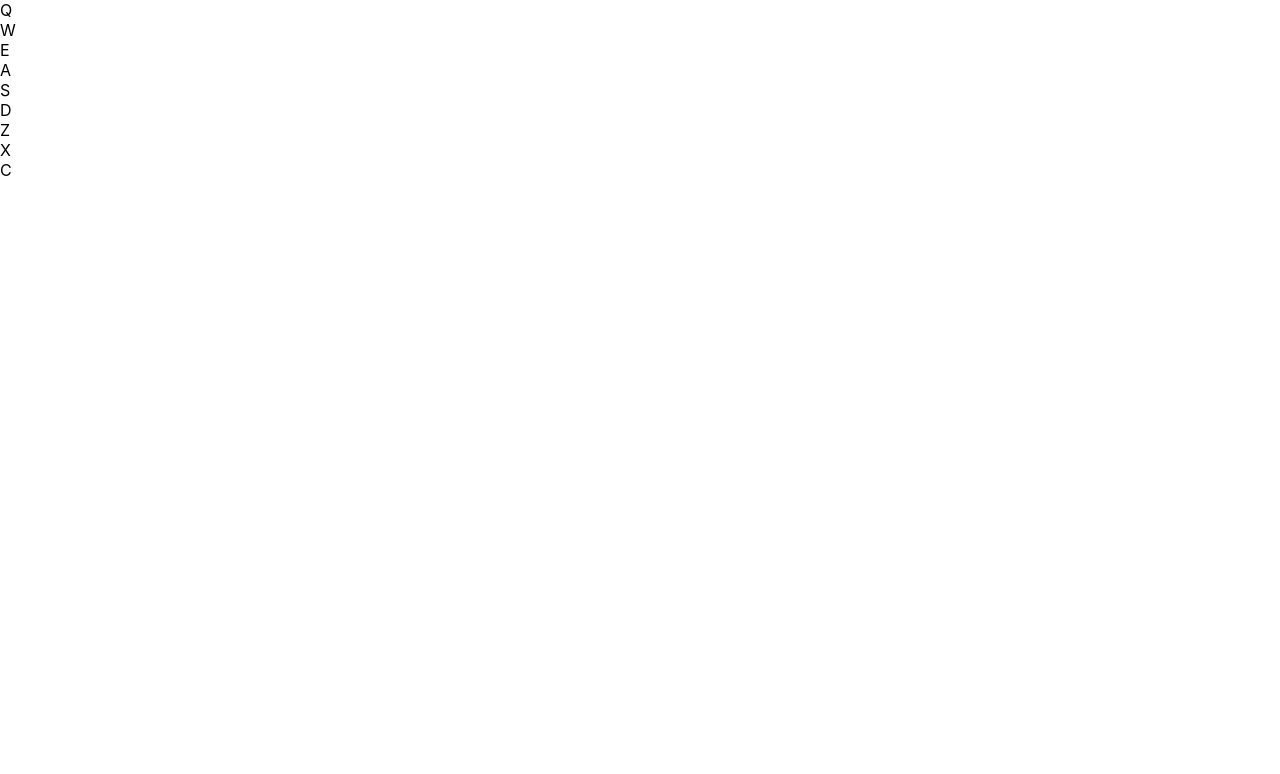
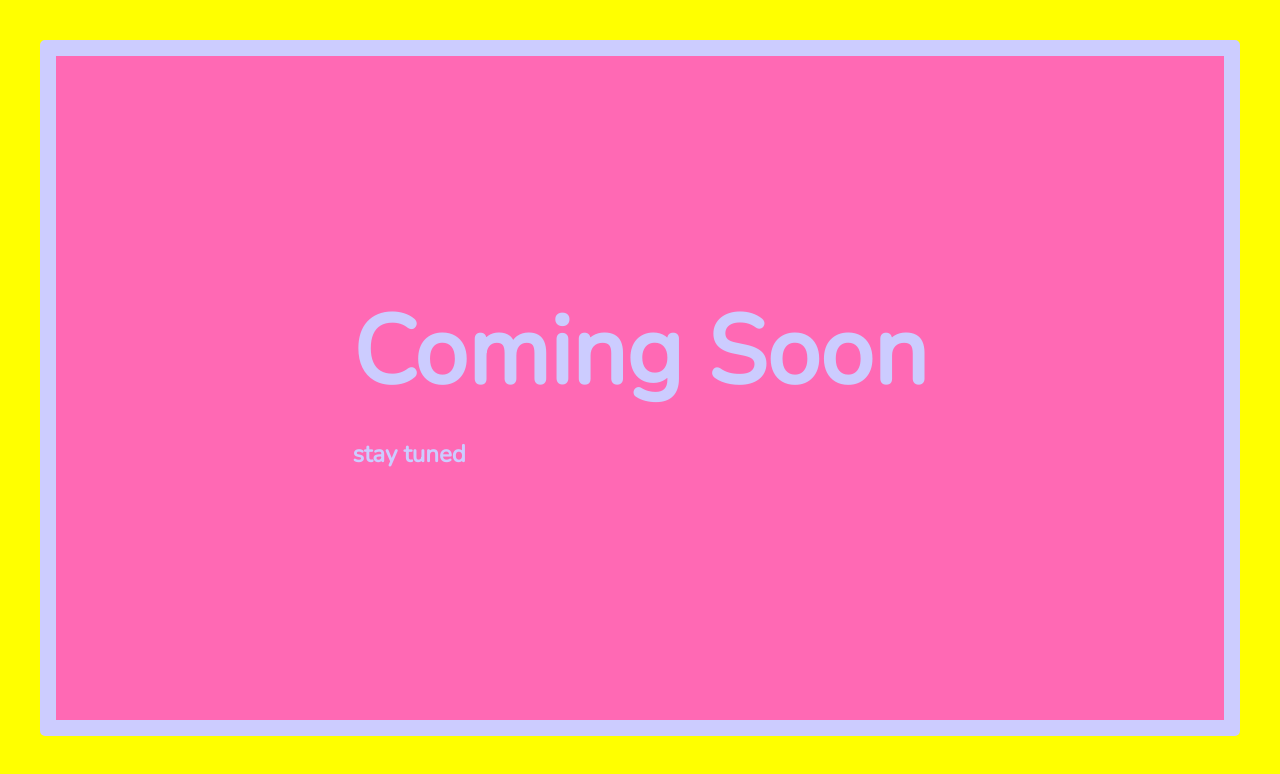
Before and after one commit to alexander-jeff/fcc-drum-machine, a React (Create React App) app: page / in a window 1280 px wide. Shown: the top 774 px of the page. Built offline with nearby package versions, Linux system fonts and the light colour scheme.

Commit message:
Resolve #12 Add feature flags

```diff
--- a/src/App.css
+++ b/src/App.css
@@ -1,3 +1,17 @@
+@import url('https://fonts.googleapis.com/css2?family=Fredoka+One&family=Nunito&display=swap');
+
 .App {
-  text-align: center;
+    font-family: 'Nunito', sans-serif;
+    background-color: #ff69b4;
+    color: #ccf;
+    display: flex;
+    flex-direction: column;
+    flex-wrap: nowrap;
+    justify-content: center;
+    align-content: center;
+    align-items: center;
+    height: 83vh;
+    margin: 5vh 5vh 8vh 5vh;
+    border-radius: 5px;
+    border: solid 2vh #ccccff;
 }
--- a/src/App.js
+++ b/src/App.js
@@ -1,16 +1,22 @@
 import './App.css'
 import Display from './components/Display'
 import DrumPads from './components/DrumPads'
-import { drumPadConfig } from './resources/config'
+import { drumPadConfig, underConstructionText, FEATURES } from './resources/config'
 
 function App() {
   return (
     <div
       id='drum-machine'
       data-testid='drum-machine'
+      className='App'
     >
-      <Display></Display>
-      <DrumPads drumConfig={drumPadConfig}></DrumPads>
+      {!FEATURES.DRUM_PADS && <div>
+        <h1>{underConstructionText}</h1>
+        <h2>stay tuned</h2>
+        </div>
+      }
+      {FEATURES.DISPLAY && <Display></Display>}
+      {FEATURES.DRUM_PADS && <DrumPads drumConfig={drumPadConfig}></DrumPads>}
     </div>
   )
 }
--- a/src/index.css
+++ b/src/index.css
@@ -1,8 +1,12 @@
 body {
   margin: 0;
-  font-family: -apple-system, BlinkMacSystemFont, 'Segoe UI', 'Roboto', 'Oxygen',
-    'Ubuntu', 'Cantarell', 'Fira Sans', 'Droid Sans', 'Helvetica Neue',
-    sans-serif;
+  background-color: yellow;
   -webkit-font-smoothing: antialiased;
   -moz-osx-font-smoothing: grayscale;
 }
+
+h1 {
+  font-weight: bold;
+  font-size: 6rem;
+  margin: 0;
+}
--- a/src/resources/config.js
+++ b/src/resources/config.js
@@ -45,3 +45,12 @@ export const drumPadConfig = [
     src: 'https://s3.amazonaws.com/freecodecamp/drums/Cev_H2.mp3',
   },
 ]
+
+export const defaultDisplayText = 'Click or press a key to play a sound'
+
+export const underConstructionText = 'Coming Soon'
+
+export const FEATURES = {
+  DISPLAY: false,
+  DRUM_PADS: false,
+}
```
Also changed, not shown: 1 other file (tests, documents, lock files or other folders).
